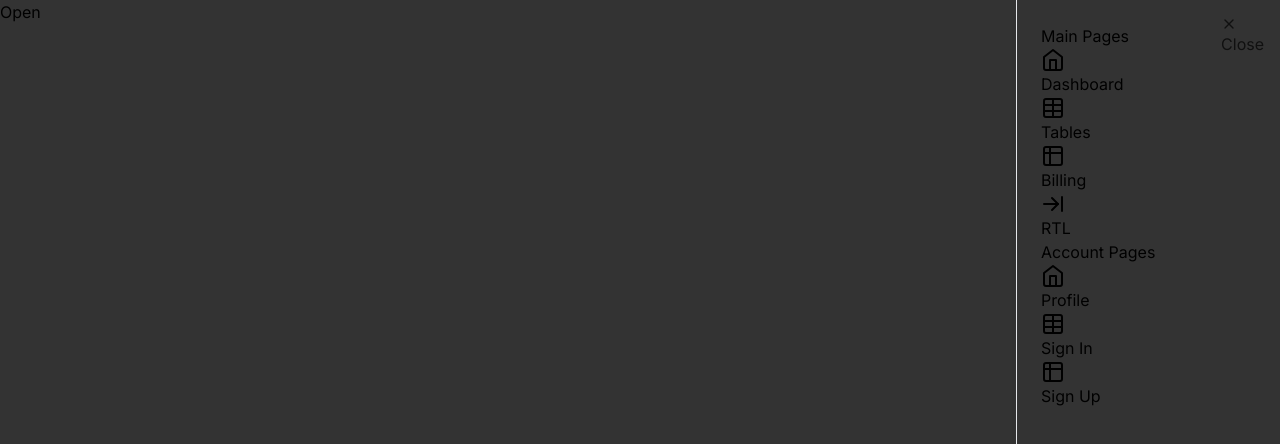
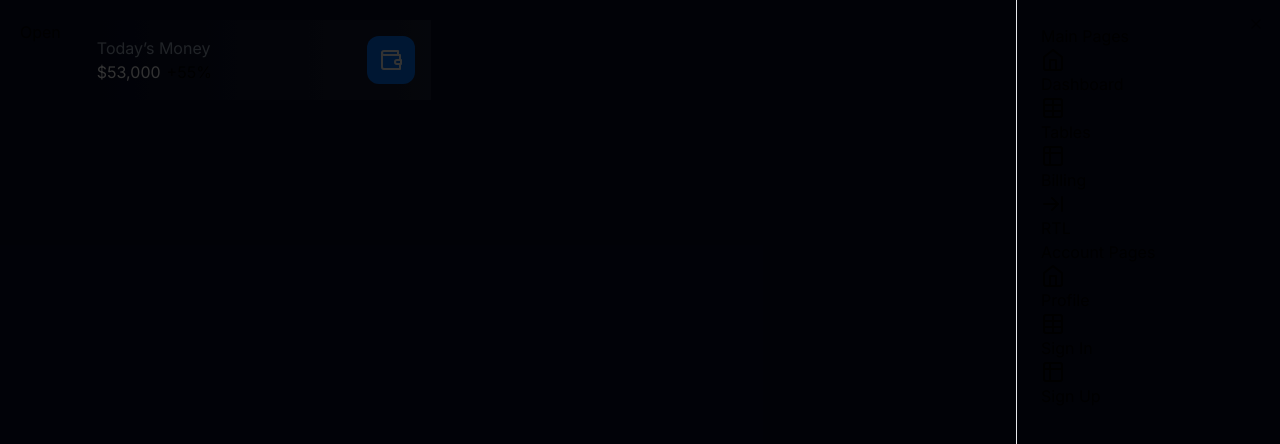
Before and after one commit to Majors-Studio/DashboardMajors, a Next.js app: page / in a window 1280 px wide. Shown: the top 444 px of the page. Built offline with nearby package versions, Linux system fonts and the light colour scheme.

Commit message:
Atualizações de estilo e adição do componente StatusBox

```diff
--- a/app/globals.css
+++ b/app/globals.css
@@ -3,10 +3,14 @@
 @tailwind utilities;
 
 @layer base {
+  * {
+    padding: 0;
+    box-sizing: border-box;
+  }
 
-  *{
-  padding: 0;
-  box-sizing: border-box;
-  };
-
+  body {
+    background: #060B26;
+    width: 100%;
+    height: 100%;
+  }
 }
--- a/app/page.tsx
+++ b/app/page.tsx
@@ -1,24 +1,14 @@
-'use client'
-
-import { useEffect } from "react";
-import { api } from "@/api/auth";
-import { redirect } from "next/dist/server/api-utils";
-import {  useRouter } from "next/navigation";
 import { Aside } from "@/src/components/Aside";
+import { StatusBox } from "@/src/components/StatusBox";
 
 export default function Home() {
+  return (
+    <main className="w-screen h-screen bg-[#060B26]
+    flex flex-row justify-start items-start p-[20px] gap-[20px] overflow-hidden
 
-  const router = useRouter();
-
-  useEffect(() => {
-    if(localStorage.getItem("loggedIn")) {
-    router.push("/dashboard")
-    }
-  })
-
-  return (
-    <main className="">
-      <Aside/>
+    ">
+      <Aside />
+      <StatusBox/>
     </main>
   );
 }
--- /dev/null
+++ b/src/components/StatusBox/StatusBox.tsx
@@ -0,0 +1,34 @@
+import { WalletIcon } from "lucide-react";
+import React from "react";
+
+const StatusBox: React.FC = () => {
+  return (
+    <div className="w-full h-[80px] bg-gradient-to-r from-[#060b26] to-[#1a1f37] flex flex-row justify-between items-center p-[16px] min-w-[250px] max-w-[350px]">
+      <section>
+        <section>
+          <p className="text-[#A0AEC0] ">Today’s Money</p>
+        </section>
+        <section className="flex flex-row gap-[6px]">
+          <p className="text-white">$53,000</p>
+          <p>+55%</p>
+        </section>
+      </section>
+      <section>
+        <div
+          className="
+                flex
+                align-center
+                justify-center
+                p-[12px]
+                bg-[#0075ff]
+                rounded-[12px]
+              "
+        >
+          <WalletIcon size={24} color="white" />
+        </div>
+      </section>
+    </div>
+  );
+};
+
+export default StatusBox;
--- /dev/null
+++ b/src/components/StatusBox/index.ts
@@ -0,0 +1 @@
+export { default as StatusBox } from './StatusBox';
```
